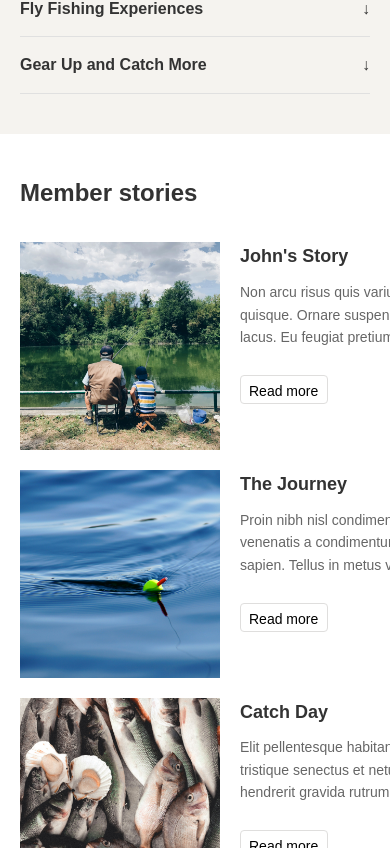
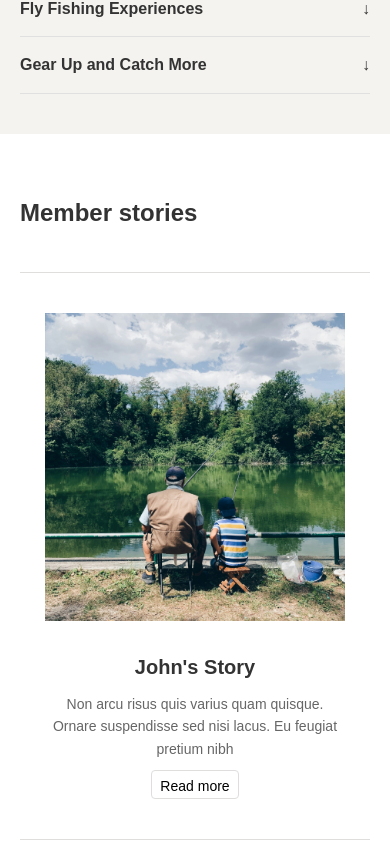
Before and after one commit to Abdelkader-gnichi/react-assesstement, a React (Vite) app: page / in a window 390 px wide. Shown: the part 1356-2204 px from the top of the page. Built offline with nearby package versions, Linux system fonts and the light colour scheme.

Commit message:
fixing responsiveness issue

```diff
--- a/src/components/styles/MemberStories.css
+++ b/src/components/styles/MemberStories.css
@@ -13,6 +13,7 @@
 .story-card {
   display: flex;
   gap: 20px;
+  align-items: flex-start;
 }
 
 .story-image {
@@ -24,6 +25,10 @@
   width: 100%;
   height: 100%;
   object-fit: cover;
+}
+
+.story-content {
+  flex-grow: 1;
 }
 
 .story-content h3 {
@@ -45,11 +50,12 @@
   width: 88px;
   height: 29px;
   display: inline-block;
-    padding: 4px 8px 4px 8px;
+  padding: 4px 8px;
   border-radius: 4px;
   border: 1px solid #DFDEDD;
   transition: all 0.3s;
   font-size: 14px;
+  text-align: center;
 }
 
 .read-more:hover {
@@ -57,13 +63,60 @@
   color: black;
 }
 
+/* Responsive Styling for Mobile */
 @media (max-width: 768px) {
   .stories-grid {
       grid-template-columns: 1fr;
       gap: 20px;
+      position: relative;
   }
 
-    .member-stories {
-      padding: 40px 0;
+  /* Horizontal line below "Member Stories" title */
+  .stories-grid::before {
+      content: "";
+      display: block;
+      width: 100%;
+      height: 1px;
+      background-color: #DFDEDD;
+      margin: 10px auto 20px;
+  }
+
+  /* Ensure title is above image in mobile */
+  .story-card {
+      flex-direction: column;
+      align-items: center;
+      text-align: center;
+      position: relative;
+      padding-bottom: 20px;
+  }
+
+  .story-image {
+      width: 100%;
+      max-width: 300px;
+  }
+
+  .story-content {
+      width: 100%;
+      max-width: 300px;
+  }
+
+  .story-content h3 {
+      font-size: 20px;
+      margin-top: 10px;
+  }
+
+  .story-content p {
+      width: 100%;
+      height: auto;
+  }
+
+  /* Add horizontal lines between each story */
+  .story-card:not(:last-child)::after {
+      content: "";
+      display: block;
+      width: 100%;
+      height: 1px;
+      background-color: #DFDEDD;
+      margin: 20px auto 0;
   }
 }
```
Lines whose indentation alone changed are shown as unchanged.
